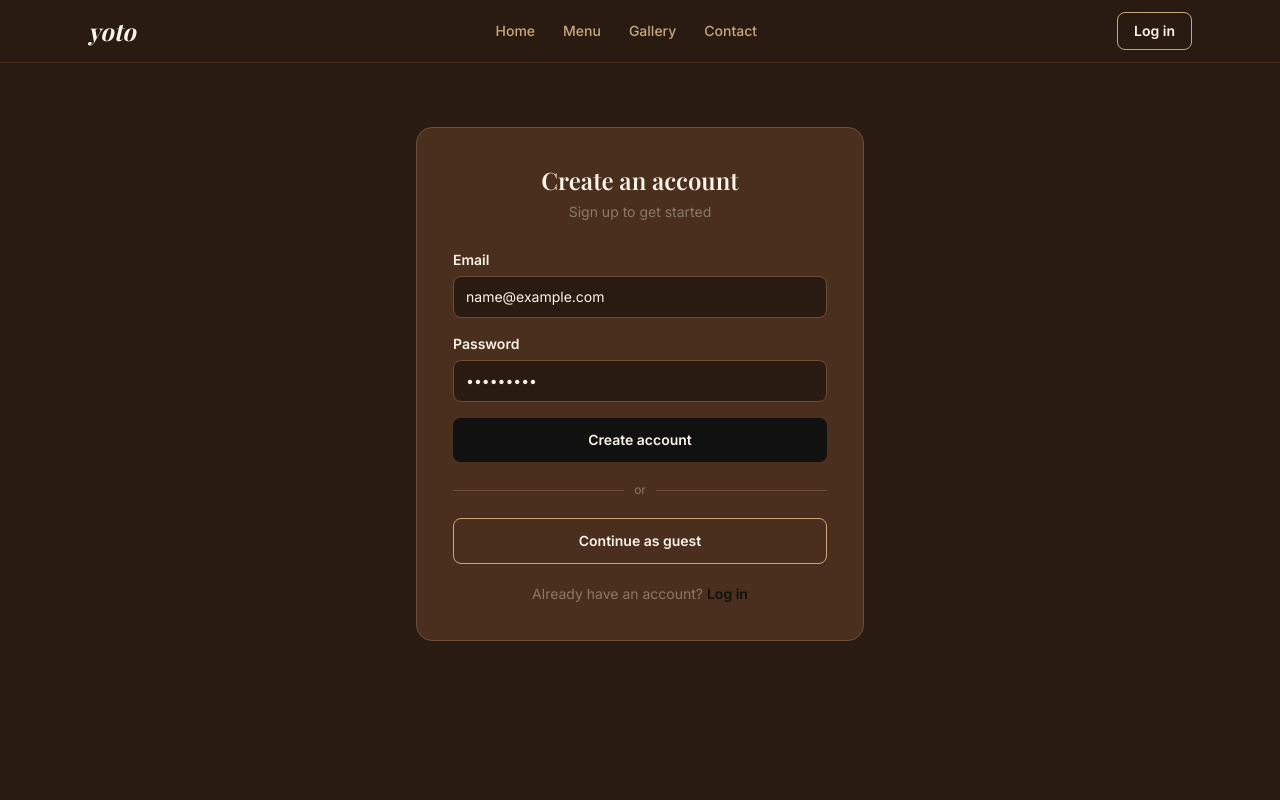
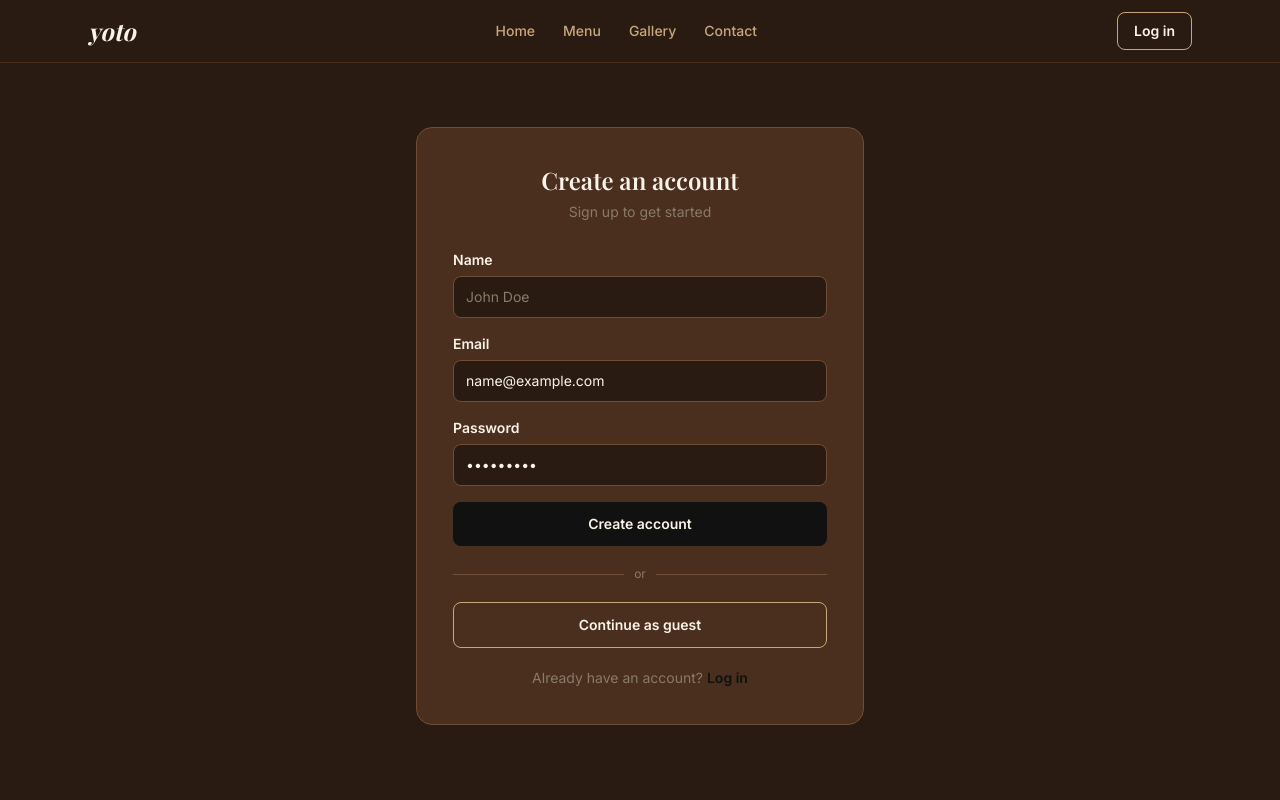
Before and after one commit to devmkey/YOTO-COFFEE, a Next.js app in the folder frontend/: page /login in a window 1280 px wide. Both pictures are taken after typing "name@example.com", "Sample123" into the empty fields and a click on the button "Create an account". Shown: the top 800 px of the page. Built offline with nearby package versions, Linux system fonts and the light colour scheme; no server answers.

Commit message:
modified page.js

```diff
--- a/frontend/app/login/page.js
+++ b/frontend/app/login/page.js
@@ -9,6 +9,7 @@ import { useAuth } from "../../lib/AuthContext";
 export default function LoginPage() {
   const router = useRouter();
   const { login } = useAuth();
+  const [name, setName] = useState("");
   const [email, setEmail] = useState("");
   const [password, setPassword] = useState("");
   const [error, setError] = useState("");
@@ -24,7 +25,7 @@ export default function LoginPage() {
         await login(email, password);
       } else {
         const { register } = await import("../../lib/api");
-        await register("Guest", email, password);
+        await register({ name, email, password });
       }
       router.push("/");
     } catch (err) {
@@ -47,6 +48,20 @@ export default function LoginPage() {
         </p>
 
         <form onSubmit={handleSubmit} className="space-y-4">
+          {mode === "register" && (
+            <div>
+              <label className="text-sm font-semibold text-cream block mb-1.5">Name</label>
+              <input
+                type="text"
+                placeholder="John Doe"
+                value={name}
+                onChange={(e) => setName(e.target.value)}
+                required={mode === "register"}
+                className="w-full border border-coffeeMid bg-coffeeDark text-cream rounded-lg px-3
+                py-2.5 text-sm focus:outline-none focus:border-terracotta placeholder-textMuted"
+              />
+            </div>
+          )}
           <div>
             <label className="text-sm font-semibold text-cream block mb-1.5">Email</label>
             <input
@@ -55,7 +70,8 @@ export default function LoginPage() {
               value={email}
               onChange={(e) => setEmail(e.target.value)}
               required
-              className="w-full border border-coffeeMid bg-coffeeDark text-cream rounded-lg px-3 py-2.5 text-sm focus:outline-none focus:border-terracotta placeholder-textMuted"
+              className="w-full border border-coffeeMid bg-coffeeDark text-cream rounded-lg px-3
+              py-2.5 text-sm focus:outline-none focus:border-terracotta placeholder-textMuted"
             />
           </div>
           <div>
@@ -67,7 +83,8 @@ export default function LoginPage() {
               onChange={(e) => setPassword(e.target.value)}
               required
               minLength={6}
-              className="w-full border border-coffeeMid bg-coffeeDark text-cream rounded-lg px-3 py-2.5 text-sm focus:outline-none focus:border-terracotta placeholder-textMuted"
+              className="w-full border border-coffeeMid bg-coffeeDark text-cream rounded-lg
+              px-3 py-2.5 text-sm focus:outline-none focus:border-terracotta placeholder-textMuted"
             />
           </div>
           {error && <p className="text-red-400 text-sm">{error}</p>}
```
